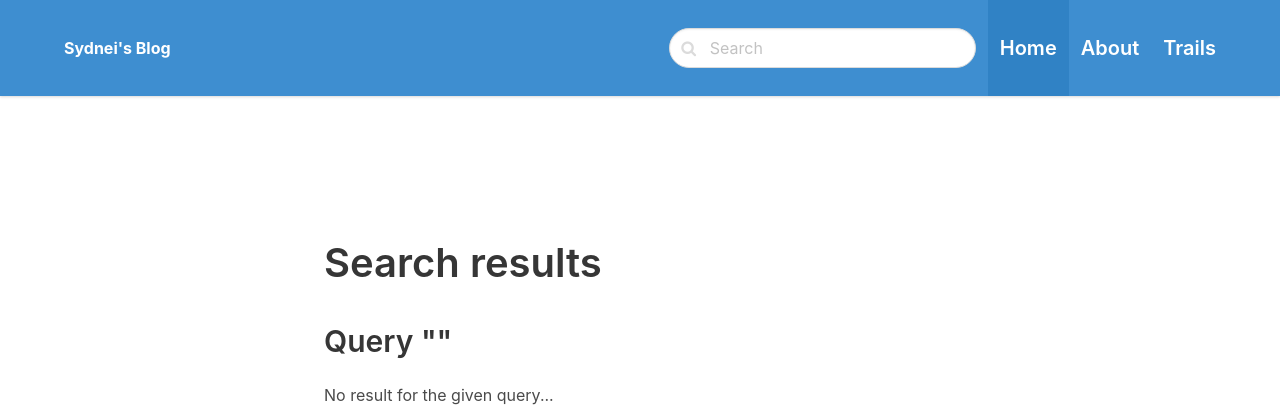
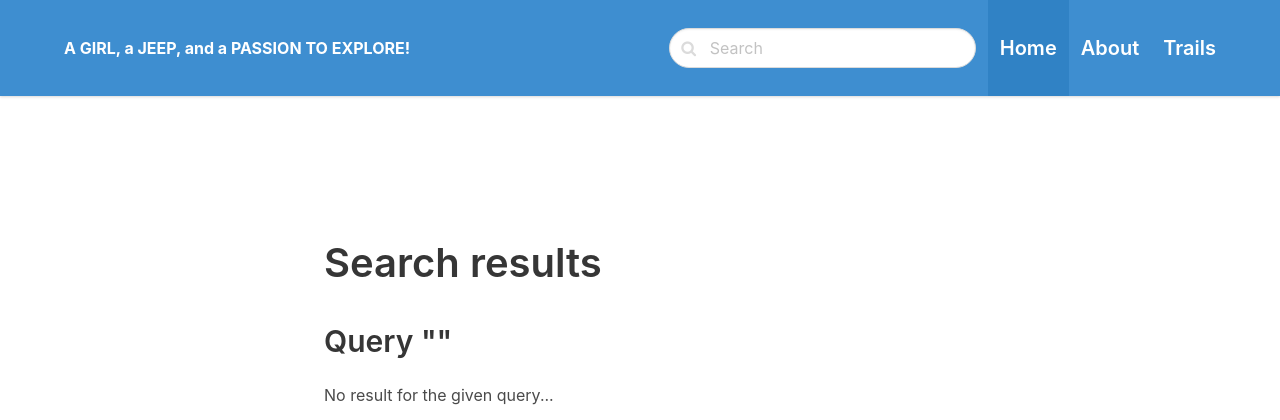
Before and after one commit to aaronhumphres/sydneiblog, a Django app: page /search/ in a window 1280 px wide. Shown: the top 420 px of the page. Run offline with Django 4.2, Linux system fonts and the light colour scheme; data that the repository does not hold is empty.

Commit message:
Navbar update

```diff
--- a/main_app/templates/main/base.html
+++ b/main_app/templates/main/base.html
@@ -6,7 +6,7 @@
   <meta name="viewport" content="width=device-width, initial-scale=1.0">
 
   <meta http-equiv="X-UA-Compatible" content="ie=edge">
-  <title>{% block title %}{% endblock %}Wanderer Blog</title>
+  <title>{% block title %}{% endblock %}Sydnei's Blog</title>
 
   <link rel="stylesheet" href="https://unpkg.com/bulma@0.9.2/css/bulma.min.css">
   <link href="https://stackpath.bootstrapcdn.com/font-awesome/4.7.0/css/font-awesome.min.css" rel="stylesheet" integrity="sha384-wvfXpqpZZVQGK6TAh5PVlGOfQNHSoD2xbE+QkPxCAFlNEevoEH3Sl0sibVcOQVnN" crossorigin="anonymous">
@@ -24,7 +24,7 @@
       <div class="container">
           <div class="navbar-brand">
               <a class="navbar-item" href="/">
-                  <strong>Sydnei's Blog</strong>
+                  <strong>A GIRL, a JEEP, and a PASSION TO EXPLORE!</strong>
               </a>
               <span class="navbar-burger burger" data-target="navbarMenu">
                   <span></span>
--- a/main_app/templates/main/homepage.html
+++ b/main_app/templates/main/homepage.html
@@ -8,7 +8,8 @@
 
 
 <body>
-    <h1> Welcome to my travels! Here's what I have been up to! </h1>
+    <h1> Welcome to my Blog! Here's what I have been up to! </h1>
+    <h2> A GIRL, a JEEP, and a PASSION TO EXPLORE! </h2>
 </body>
 <br>
     <div>
```
